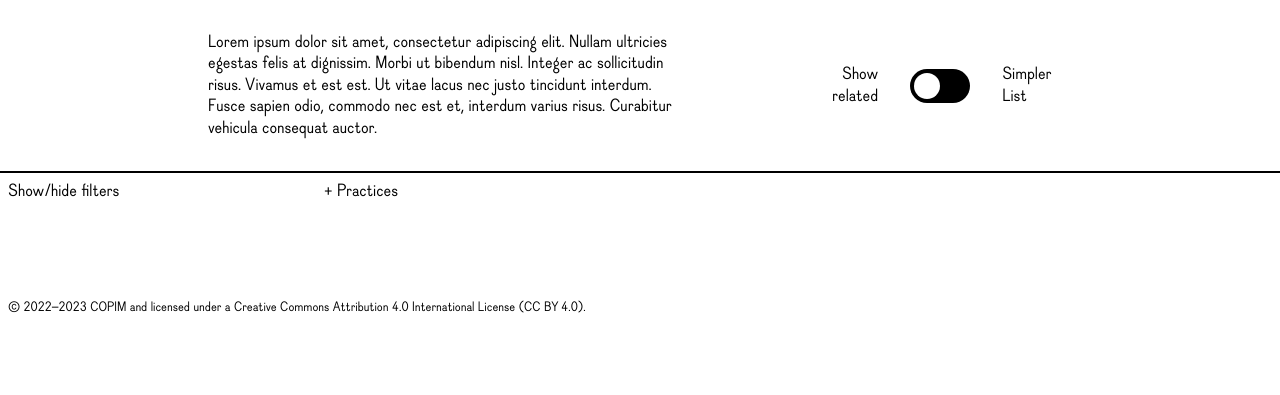
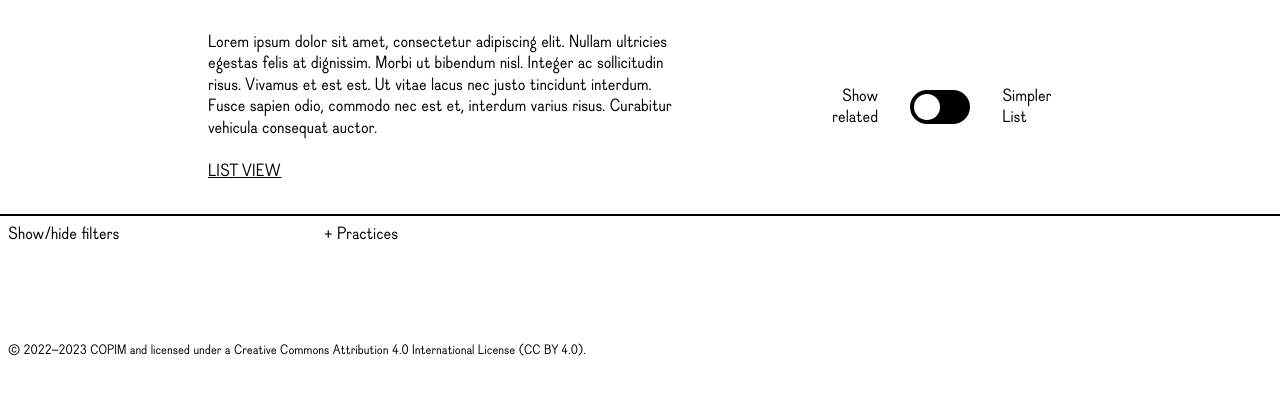
Before and after one commit to COPIM/expub_compendium, a Flask app: page /tools in a window 1280 px wide. Shown: the part 61-456 px from the top of the page. Run offline with Flask 3, Linux system fonts and the light colour scheme; data that the repository does not hold is empty; style sheets or scripts are compiled from the project's sources; some libraries are stand-ins or nearby versions; some web fonts are replaced.

Commit message:
adding list view (doesn't yet work with filters)

```diff
--- a/web/app/main.py
+++ b/web/app/main.py
@@ -19,17 +19,20 @@ main = Blueprint('main', __name__)
 # route for index page
 @main.route('/')
 def index():
+    view = request.args.get('view')
     tools = Resource.query.filter_by(type='tool').order_by(func.random()).limit(6).all()
-    # append relationships to each tool
-    append_relationships_multiple(tools)
+    if view != 'list':
+        # append relationships to each tool
+        append_relationships_multiple(tools)
     books = Resource.query.filter_by(type='book').order_by(func.random()).limit(6).all()
-    # append relationships to each book
-    append_relationships_multiple(books)
+    if view != 'list':
+        # append relationships to each book
+        append_relationships_multiple(books)
     with open('content/home.md', 'r') as f:
         text = f.read()
         text = markdown.markdown(text)
     book_showcase = get_full_resource('69')
-    return render_template('index.html', text=text, tools=tools, books=books, book=book_showcase)
+    return render_template('index.html', text=text, tools=tools, books=books, book=book_showcase, view=view)
 
 # route for profile page
 @main.route('/profile')
--- a/web/app/templates/resources.html
+++ b/web/app/templates/resources.html
@@ -25,6 +25,10 @@
             Lorem ipsum dolor sit amet, consectetur adipiscing elit. Nullam ultricies egestas felis at dignissim. Morbi ut bibendum
             nisl. Integer ac sollicitudin risus. Vivamus et est est. Ut vitae lacus nec justo tincidunt interdum. Fusce sapien odio,
             commodo nec est et, interdum varius risus. Curabitur vehicula consequat auctor.
+
+            <br/><br/>
+            <a href="{{ url_for(request.endpoint, view='list') }}">LIST VIEW</a>
+
       </div>
       <div class="h-full ">
         <div class="flex h-full gap-8 justify-start items-center ">
@@ -57,7 +61,7 @@
                 <div class="filter-options my-4" x-show="expandFilters">
                 {% for practice in practices_filter %}
                 <div {% if request.args.get('practice')==practice[0]|string %} class="active" {% endif %}>
-                    <a href="/{{type + 's'}}?practice={{practice[0]}}" hx-target="#resources" hx-select="#resources">{{ practice[1] }}</a>
+                    <a href="{{ url_for(request.endpoint, practice=practice[0]) }}" hx-target="#resources" hx-select="#resources">{{ practice[1] }}</a>
                 </div>
                 {% endfor %}
                 </div>
@@ -69,7 +73,7 @@
                 <div class="filter-options my-4" x-show="expandFilters">
                 {% for year in year_filter %}
                 <div  {% if request.args.get('year')==year %} class="active" {% endif %}>
-                    <a href="/books?year={{year}}" hx-target="#resources" hx-select="#resources">{{ year }}</a>
+                    <a href="{{ url_for(request.endpoint, year=year) }}" hx-target="#resources" hx-select="#resources">{{ year }}</a>
                 </div>
                 {% endfor %}
                 </div>
@@ -81,7 +85,7 @@
                 <div class="filter-options my-4" x-show="expandFilters">
                 {% for typology in typology_filter %}
                 <div {% if request.args.get('typology')==typology %} class="active" {% endif %}>
-                    <a href="/books?typology={{typology}}" hx-target="#resources" hx-select="#resources">{{ typology }}</a>
+                    <a href="{{ url_for(request.endpoint, typology=typology) }}" hx-target="#resources" hx-select="#resources">{{ typology }}</a>
                 </div>
                 {% endfor %}
                 </div>
@@ -93,7 +97,7 @@
                 <div class="filter-options my-4" x-show="expandFilters">
                 {% for language in languages_filter %}
                 <div {% if request.args.get('scriptingLanguage')==language %} class="active" {% endif %}>
-                    <a href="/tools?scriptingLanguage={{language}}" hx-target="#resources" hx-select="#resources">{{ language }}</a>
+                    <a href="{{ url_for(request.endpoint, scriptingLanguage=language) }}" hx-target="#resources" hx-select="#resources">{{ language }}</a>
                 </div>
                 {% endfor %}
                 </div>
@@ -105,7 +109,7 @@
                 <div class="filter-options my-4" x-show="expandFilters">
                 {% for license in licenses_filter %}
                 <div {% if request.args.get('license')==license %} class="active" {% endif %}>
-                    <a href="/tools?license={{license}}" hx-target="#resources" hx-select="#resources">{{ license }}</a>
+                    <a href="{{ url_for(request.endpoint, license=license) }}" hx-target="#resources" hx-select="#resources">{{ license }}</a>
                 </div>
                 {% endfor %}
                 </div>
@@ -114,9 +118,15 @@
         </div>
 
         <div>
+            {% if view == 'list' %}
+              THIS IS LIST VIEW
+            {% else %}
+
             {% for resource in resources %}
               {{ resource_with_related(resource, loop) }}
             {% endfor %}
+
+            {% endif %}
         </div>
     </div>
 </div>
--- a/web/app/tool.py
+++ b/web/app/tool.py
@@ -20,23 +20,26 @@ tool = Blueprint('tool', __name__)
 # route for displaying all tools in database
 @tool.route('/tools')
 def get_tools():
+    view = request.args.get('view')
     type = 'tool'
     tools = Resource.query.filter_by(type=type).all()
     for key in request.args.keys():
-        if key == 'practice':
-            tools = Resource.query.join(Relationship, Relationship.first_resource_id == Resource.id, isouter=True).filter(Resource.type==type, Relationship.second_resource_id==request.args.get(key)).all()
-            also_tools = Resource.query.join(Relationship, Relationship.second_resource_id == Resource.id, isouter=True).filter(Resource.type==type, Relationship.first_resource_id==request.args.get(key)).all()
-            tools = tools + also_tools
-        elif key == 'scriptingLanguage':
-            regex = request.args.get(key) + "$|" + request.args.get(key) + "\s\/"
-            tools = Resource.query.filter_by(type=type).filter(Resource.scriptingLanguage.regexp_match(regex)).all()
-        else:
-            kwargs = {'type': type, key: request.args.get(key)}
-            tools = Resource.query.filter_by(**kwargs).all()
+        if key != 'view':
+            if key == 'practice':
+                tools = Resource.query.join(Relationship, Relationship.first_resource_id == Resource.id, isouter=True).filter(Resource.type==type, Relationship.second_resource_id==request.args.get(key)).all()
+                also_tools = Resource.query.join(Relationship, Relationship.second_resource_id == Resource.id, isouter=True).filter(Resource.type==type, Relationship.first_resource_id==request.args.get(key)).all()
+                tools = tools + also_tools
+            elif key == 'scriptingLanguage':
+                regex = request.args.get(key) + "$|" + request.args.get(key) + "\s\/"
+                tools = Resource.query.filter_by(type=type).filter(Resource.scriptingLanguage.regexp_match(regex)).all()
+            else:
+                kwargs = {'type': type, key: request.args.get(key)}
+                tools = Resource.query.filter_by(**kwargs).all()
     # get number of tools
     count = len(tools)
-    # append relationships to each tool
-    append_relationships_multiple(tools)
+    if view != 'list':
+        # append relationships to each tool
+        append_relationships_multiple(tools)
     # get filters
     # practices
     practices_filter = Resource.query.filter_by(type='practice').with_entities(Resource.id, Resource.name)
@@ -45,7 +48,7 @@ def get_tools():
     licenses_filter = get_filter_values('license', type)
     # language
     languages_filter = get_filter_values('scriptingLanguage', type)
-    return render_template('resources.html', resources=tools, type=type, practices_filter=practices_filter, licenses_filter=licenses_filter, languages_filter=languages_filter, count=count)
+    return render_template('resources.html', resources=tools, type=type, practices_filter=practices_filter, licenses_filter=licenses_filter, languages_filter=languages_filter, count=count, view=view)
 
 # route for displaying a single tool based on the ID in the database
 @tool.route('/tools/<int:tool_id>')
```
Also changed, not shown: web/app/book.py (+13 -10 lines), web/app/practice.py (+5 -3 lines), web/app/templates/index.html (+9 -1 lines).
